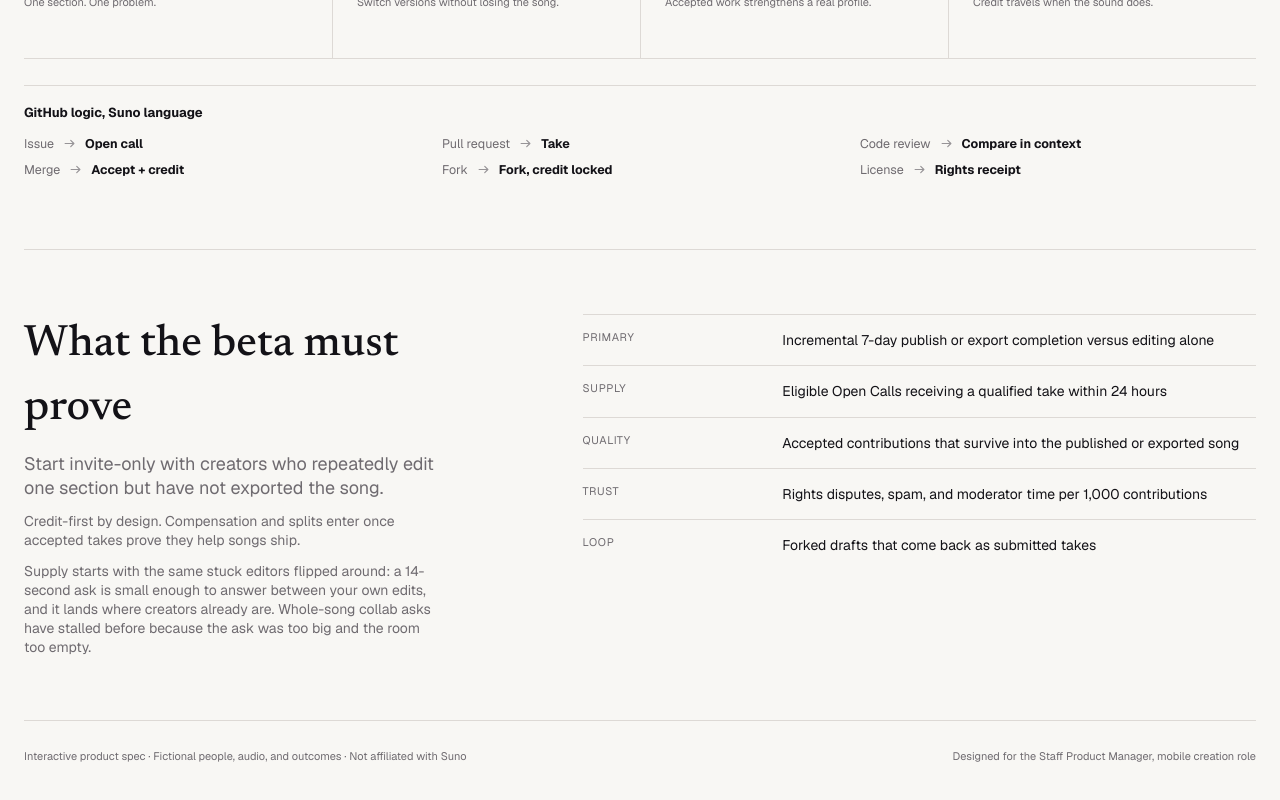
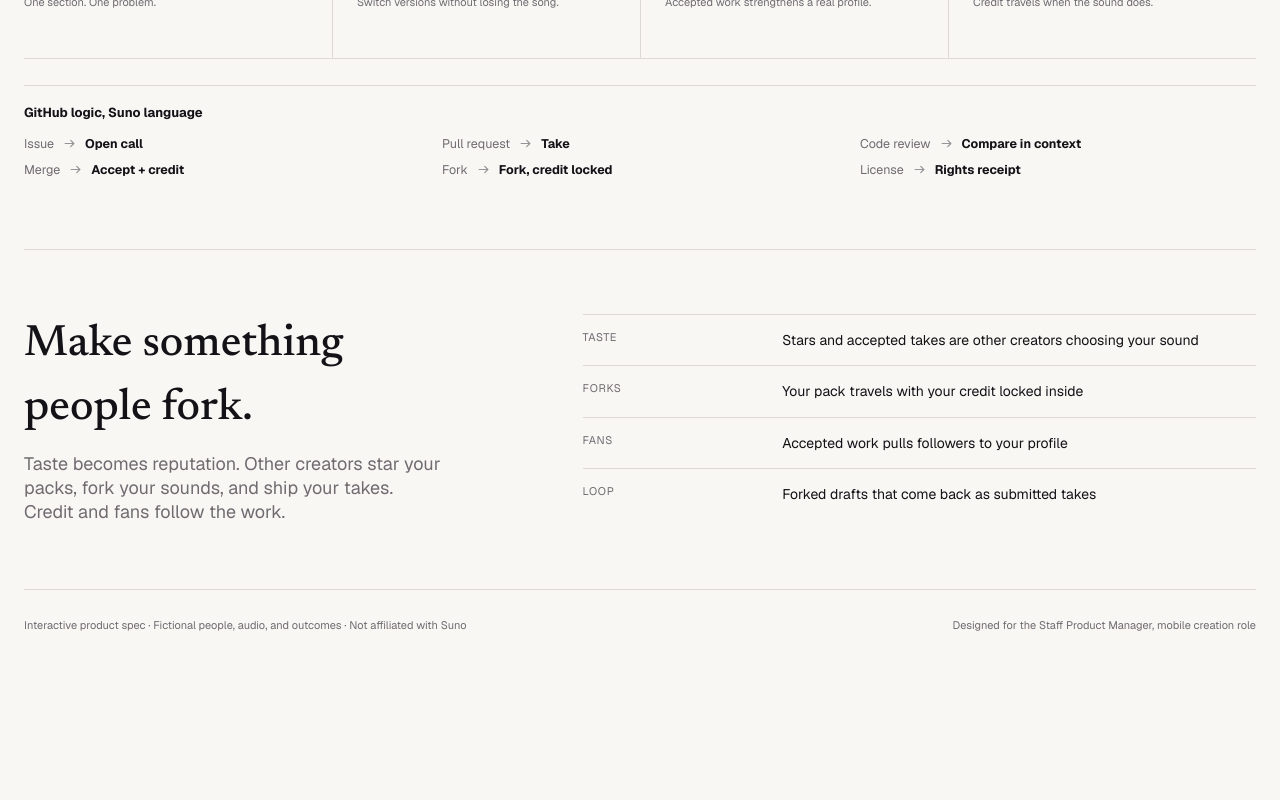
Before and after one commit to Boharrisonabrams/open-signal-concept, a Next.js app: page / in a window 1280 px wide. Shown: the part 1596-2396 px from the top of the page. After the commit the page ends 2285 px from the top, so only its background shows below. Built offline with nearby package versions, Linux system fonts and the light colour scheme.

Commit message:
Swap the on-page GTM section for the social outcome (Bo-directed)
Beta metrics and supply strategy live in the primer for interviews; the page
now closes on the flywheel: Make something people fork. Taste, Forks, Fans,
Loop.

Co-Authored-By: Claude Fable 5 <noreply@anthropic.com>

```diff
--- a/app/OpenSignalExperience.tsx
+++ b/app/OpenSignalExperience.tsx
@@ -2310,18 +2310,15 @@ export function OpenSignalExperience() {
         </div>
       </section>
 
-      <section className="measurement-section" aria-labelledby="measurement-title">
+      <section className="measurement-section" aria-labelledby="outcome-title">
         <div>
-          <h2 id="measurement-title">What the beta must prove</h2>
-          <p>Start invite-only with creators who repeatedly edit one section but have not exported the song.</p>
-          <p className="measurement-note">Credit-first by design. Compensation and splits enter once accepted takes prove they help songs ship.</p>
-          <p className="measurement-note">Supply starts with the same stuck editors flipped around: a 14-second ask is small enough to answer between your own edits, and it lands where creators already are. Whole-song collab asks have stalled before because the ask was too big and the room too empty.</p>
+          <h2 id="outcome-title">Make something people fork.</h2>
+          <p>Taste becomes reputation. Other creators star your packs, fork your sounds, and ship your takes. Credit and fans follow the work.</p>
         </div>
         <dl>
-          <div><dt>Primary</dt><dd>Incremental 7-day publish or export completion versus editing alone</dd></div>
-          <div><dt>Supply</dt><dd>Eligible Open Calls receiving a qualified take within 24 hours</dd></div>
-          <div><dt>Quality</dt><dd>Accepted contributions that survive into the published or exported song</dd></div>
-          <div><dt>Trust</dt><dd>Rights disputes, spam, and moderator time per 1,000 contributions</dd></div>
+          <div><dt>Taste</dt><dd>Stars and accepted takes are other creators choosing your sound</dd></div>
+          <div><dt>Forks</dt><dd>Your pack travels with your credit locked inside</dd></div>
+          <div><dt>Fans</dt><dd>Accepted work pulls followers to your profile</dd></div>
           <div><dt>Loop</dt><dd>Forked drafts that come back as submitted takes</dd></div>
         </dl>
       </section>
```
Also changed, not shown: 1 other file (tests, documents, lock files or other folders).
